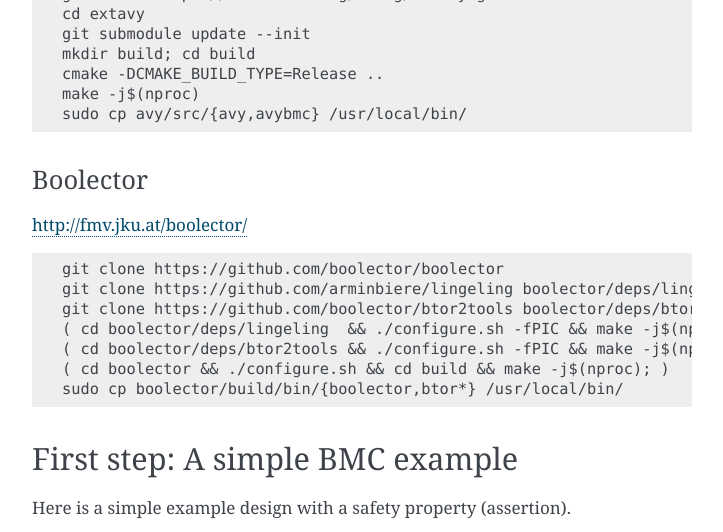
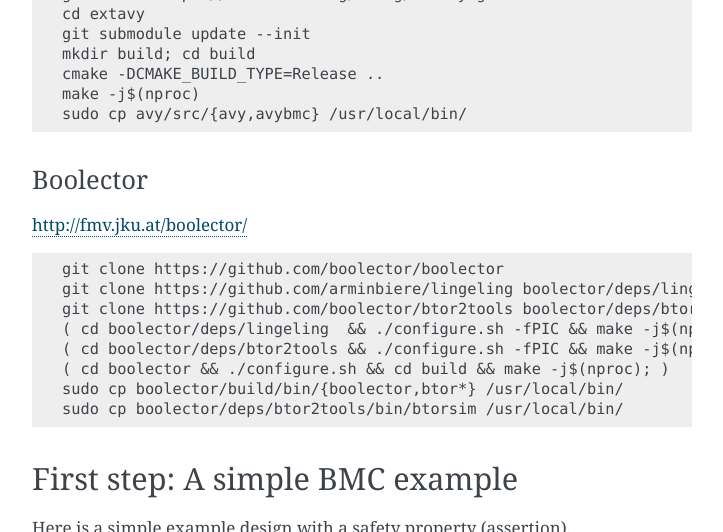
Before and after one commit to YosysHQ/sby, a Sphinx documentation site: the page built from docs/source/quickstart.rst, in a window 1280 px wide and 900 px high, scrolled down 2023 px, cut to the strip 0-532 px from the top of the window. Shown: the whole strip, without its empty margins (388-1111 px from the left). Built offline with Sphinx 7.4.7, drawn with Linux system fonts in a browser that asks for light colours.

Commit message:
Also add install docs for btorsim
Signed-off-by: Clifford Wolf <clifford@clifford.at>

```diff
--- a/docs/source/quickstart.rst
+++ b/docs/source/quickstart.rst
@@ -125,6 +125,7 @@
    ( cd boolector/deps/btor2tools && ./configure.sh -fPIC && make -j$(nproc); )
    ( cd boolector && ./configure.sh && cd build && make -j$(nproc); )
    sudo cp boolector/build/bin/{boolector,btor*} /usr/local/bin/
+   sudo cp boolector/deps/btor2tools/bin/btorsim /usr/local/bin/
 
 First step: A simple BMC example
 --------------------------------
```
